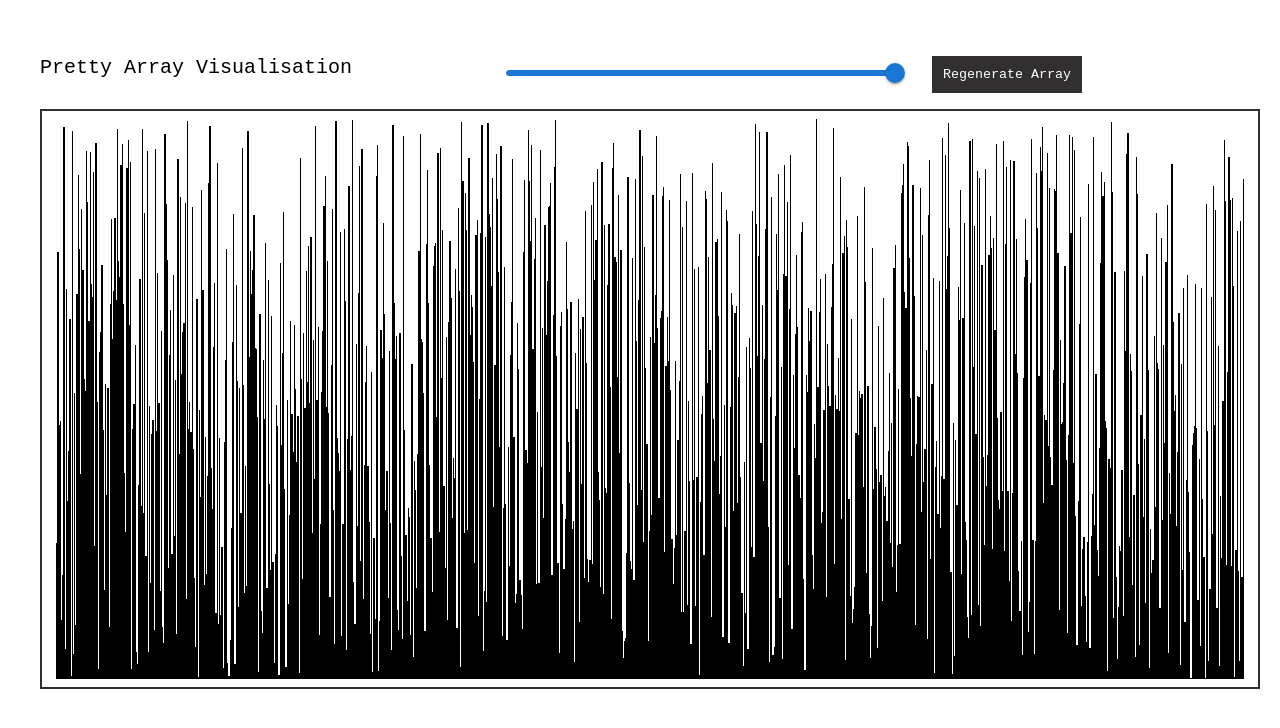
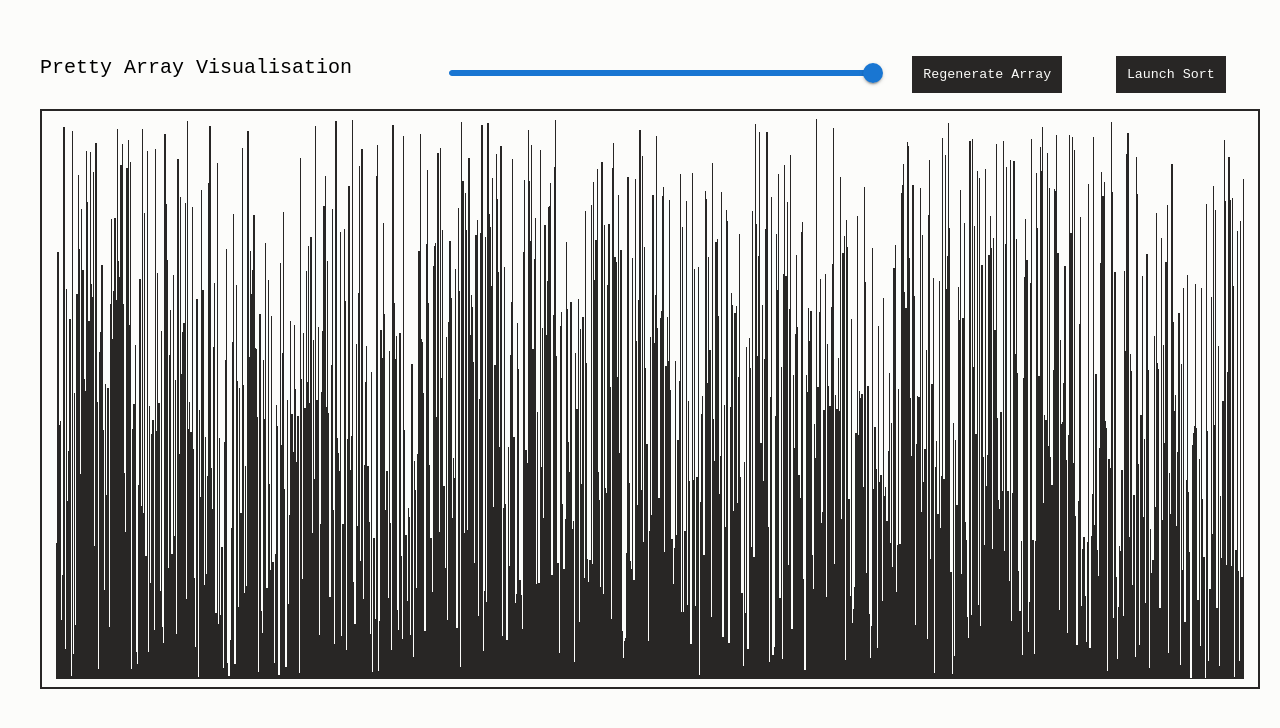
Before and after one commit to mrtnhwtt/AlgorithmVisualizer, a React (Create React App) app: page / in a window 1280 px wide. Shown: the top 728 px of the page. Built offline with nearby package versions, Linux system fonts and the light colour scheme.

Commit message:
added bubble sort

```diff
--- a/src/App.css
+++ b/src/App.css
@@ -1,6 +1,7 @@
 html,
 body {
     height: 100%;
+    background-color: #fcfcfa;
 }
 
 #root {
@@ -28,7 +29,7 @@ body {
 
 .App-title {
     font-family: 'Courier New', Courier, monospace;
-    font-size: 2.5vh;
+    font-size: 2.5vmin;
     flex-grow: 1;
 }
 
@@ -37,13 +38,13 @@ body {
     justify-content: start;
     flex-wrap: wrap;
     align-items: center;
-    flex-grow: 4;
+    flex-grow: 6;
     gap: 5%
 }
 
 .slider-container {
     flex-grow: 2;
-    flex-basis: 10%;
+    flex-basis: 50%;
 }
 
 .button-container {
@@ -54,7 +55,7 @@ main {
     margin-top: 2vmin;
     margin-bottom: 5vmin;
     height: 70%;
-    border: 2px solid rgb(49, 47, 47);
+    border: 2px solid #282625;
     padding: 1vmin;
     width: 100%;
 }
--- a/src/App.js
+++ b/src/App.js
@@ -22,6 +22,20 @@ function App() {
     });
     setRArray(array);
   };
+
+  const BubbleSort = () => {
+    let arr = [...r_array]
+    for (let i = 0; i < arr.length; i++) {
+      for (let j = 0; j < arr.length; j++) {
+        if (arr[j] > arr[j + 1]) {
+          let temp = arr[j];
+          arr[j] = arr[j + 1];
+          arr[j + 1] = temp;
+        }
+      }
+    }
+    setRArray(arr)
+  }
 
   const regenerateArray = () => {
     console.log('regenerating')
@@ -60,6 +74,9 @@ function App() {
             <div className="button-container">
               <Button onClickAction={regenerateArray}>Regenerate Array</Button>
             </div>
+            <div className="button-container">
+              <Button onClickAction={BubbleSort}>Launch Sort</Button>
+            </div>
           </div>
         </div>
       </header>
--- a/src/components/ArrayBit/ArrayBit.jsx
+++ b/src/components/ArrayBit/ArrayBit.jsx
@@ -4,7 +4,7 @@ const ArrayBit = ({ index, arrayLength }) => {
             style={{
                 width: 100 / arrayLength + "%",
                 height: index / arrayLength * 100 + "%",
-                backgroundColor: 'black',
+                backgroundColor: '#282625',
                 alignSelf: 'end'
             }}>
         </div>
--- a/src/components/Button/button.css
+++ b/src/components/Button/button.css
@@ -1,15 +1,15 @@
 .custom-button {
-    background: rgb(49, 47, 47);
-    border: 1px solid rgb(49, 47, 47);
-    color: white;
+    background: #282625;
+    border: 1px solid #282625;
+    color: #fcfcfa;
     padding: 10px;
     transition: 0.4s ease;
     font-family: 'Courier New', Courier, monospace;
 }
 
 .custom-button:hover {
-    background: rgb(240, 240, 240);
-    border: 1px solid rgb(49, 47, 47);
+    background: #fcfcfa;
+    border: 1px solid #282625;
     color: black;
     cursor: pointer;
 }
```
